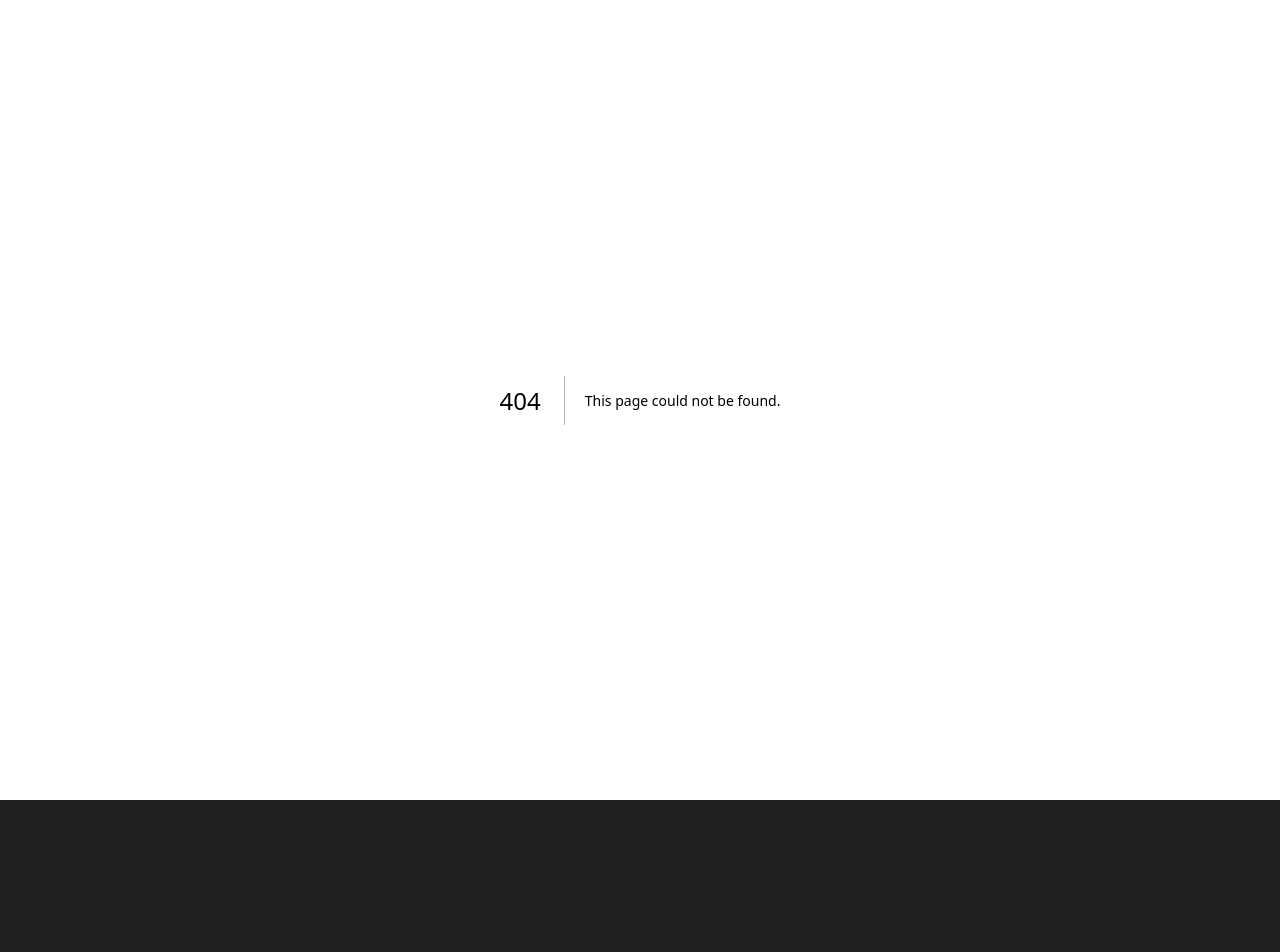
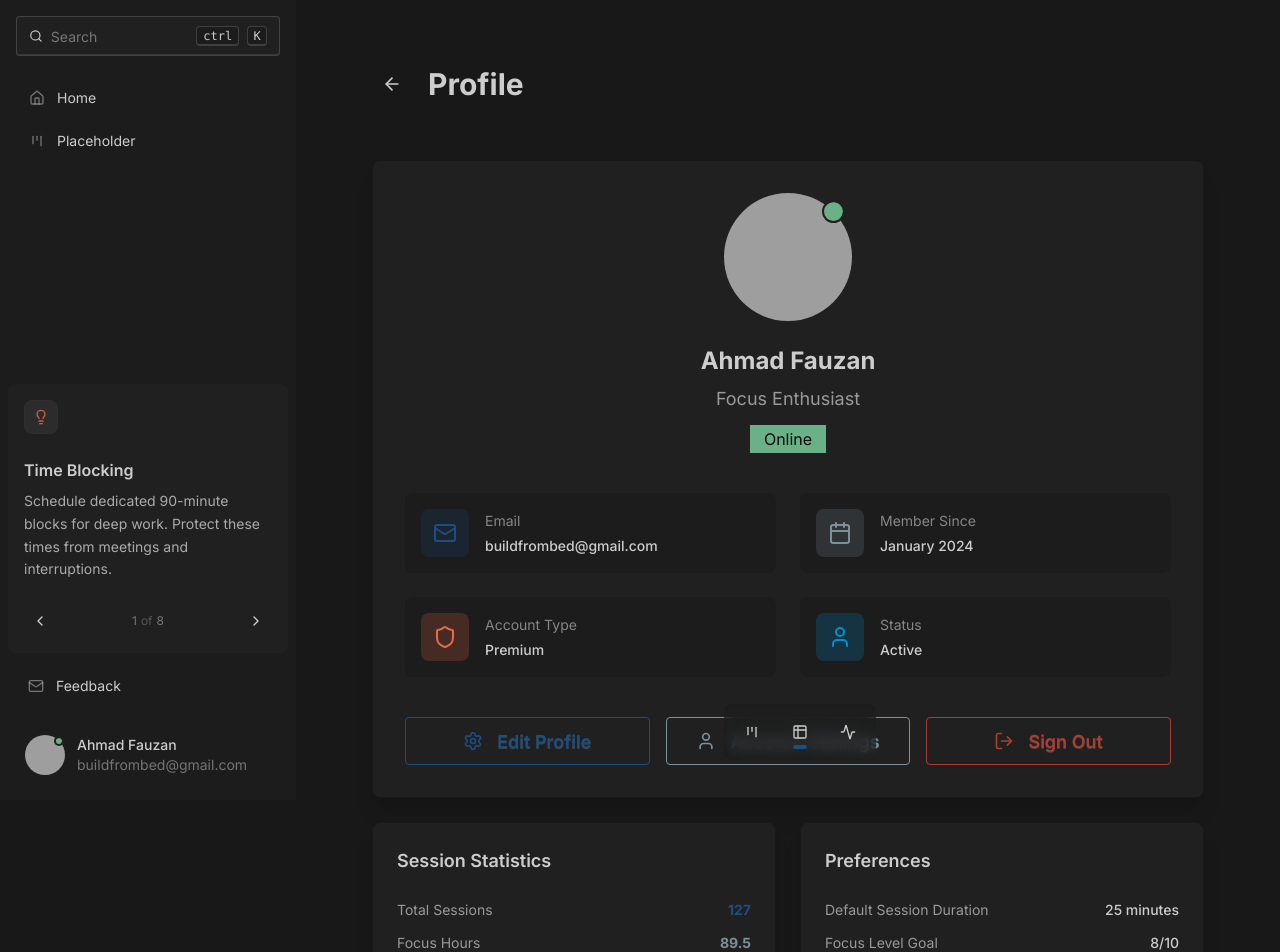
Before and after one commit to vaujan/deepflow, a Next.js app: page /profile in a window 1280 px wide. Before the commit this address had no page. Shown: the top 952 px of the page. Before the commit the page ends 800 px from the top, so only its background shows below. Built offline with nearby package versions, Linux system fonts and the light colour scheme; grey boxes are pictures that could not be loaded.

Commit message:
reroute to /

```diff
--- a/src/app/home/page.tsx
+++ /dev/null
@@ -1,41 +0,0 @@
-import Dock from "@/src/components/ui/dock";
-import SessionCard from "@/src/components/ui/session-card";
-import Sidebar from "@/src/components/ui/sidebar";
-import SessionTable from "@/src/components/ui/session-table";
-import useWidgets from "@/src/hooks/useWidgets";
-import React from "react";
-import SessionGraph from "@/src/components/ui/session-graph";
-
-export default function Page() {
-	return (
-		<div className="min-h-screen bg-base-300 flex flex-col lg:flex-row">
-			<Sidebar />
-			{/* Container */}
-			<main className="w-full relative flex flex-col gap-4 flex-1 items-center justify-start">
-				<div className="flex w-full h-full flex-col">
-					<div className="max-w-8xl items-start justify-center h-full flex gap-6 w-full px-8 py-8">
-						<SessionCard />
-						{/* <SessionTable /> */}
-					</div>
-				</div>
-
-				{/* Widgets layout */}
-				<div className="min-h-screen w-full justify-center items-center flex flex-col gap-4 ">
-					{/* Kanban widget */}
-					{/* <div className="flex flex-col w-full h-fit px-4">
-						<div className="w-full h-128 rounded-box bg-base-100 border border-base-100"></div>
-					</div> */}
-
-					{/* Notes and tasks widget */}
-					{/* <div className="flex w-full gap-4 h-fit px-4">
-						<div className="w-full h-128 rounded-box bg-base-100 border border-base-100"></div>
-						<div className="w-full h-128 rounded-box bg-base-100 border border-base-100"></div>
-					</div> */}
-				</div>
-				<div className="font-medium sticky w-32 bottom-10">
-					<Dock />
-				</div>
-			</main>
-		</div>
-	);
-}
--- a/src/app/page.tsx
+++ b/src/app/page.tsx
@@ -1,40 +1,37 @@
+import Dock from "@/src/components/ui/dock";
+import SessionCard from "@/src/components/ui/session-card";
+import Sidebar from "@/src/components/ui/sidebar";
+import SessionTable from "@/src/components/ui/session-table";
+import useWidgets from "@/src/hooks/useWidgets";
 import React from "react";
-import Sidebar from "../components/ui/sidebar";
-import LeftCard from "../components/ui/left-card";
-import RightCard from "../components/ui/right-card";
-import Dock from "../components/ui/dock";
-import Stats from "../components/ui/session-table";
-import DeepWork from "../components/ui/deepwork";
-import TauriDemo from "../components/ui/tauri-demo";
+import SessionGraph from "@/src/components/ui/session-graph";
 
 export default function Page() {
 	return (
 		<div className="min-h-screen bg-base-300 flex flex-col lg:flex-row">
 			<Sidebar />
-			<main className="w-full relative flex flex-col gap-6 flex-1 items-center ustify-start ">
-				{/* Container */}
-				<div className="max-w-8xl flex flex-col gap-6 w-full px-8 py-16">
-					<div className="w-full gap-8 flex">
-						{/* Card */}
-						<div className="flex flex-col gap-8">
-							<LeftCard />
-							<DeepWork />
-						</div>
-						{/*  Card */}
-						<div className="flex flex-col gap-8">
-							<Stats />
-							<RightCard />
-						</div>
-					</div>
-
-					<div className="w-full flex gap-8">
-						{/* Card */}
-						<Stats />
-						{/* Tauri Demo */}
-						<TauriDemo />
+			{/* Container */}
+			<main className="w-full relative flex flex-col gap-4 flex-1 items-center justify-start">
+				<div className="flex w-full h-full flex-col">
+					<div className="max-w-8xl items-start justify-center h-full flex gap-6 w-full px-8 py-8">
+						<SessionCard />
+						{/* <SessionTable /> */}
 					</div>
 				</div>
 
+				{/* Widgets layout */}
+				<div className="min-h-screen w-full justify-center items-center flex flex-col gap-4 ">
+					{/* Kanban widget */}
+					{/* <div className="flex flex-col w-full h-fit px-4">
+						<div className="w-full h-128 rounded-box bg-base-100 border border-base-100"></div>
+					</div> */}
+
+					{/* Notes and tasks widget */}
+					{/* <div className="flex w-full gap-4 h-fit px-4">
+						<div className="w-full h-128 rounded-box bg-base-100 border border-base-100"></div>
+						<div className="w-full h-128 rounded-box bg-base-100 border border-base-100"></div>
+					</div> */}
+				</div>
 				<div className="font-medium sticky w-32 bottom-10">
 					<Dock />
 				</div>
--- /dev/null
+++ b/src/app/profile/page.tsx
@@ -0,0 +1,186 @@
+"use client";
+
+import {
+	LogOut,
+	Settings,
+	User,
+	Mail,
+	Calendar,
+	Shield,
+	ArrowLeft,
+} from "lucide-react";
+import React from "react";
+import { useRouter } from "next/navigation";
+import Sidebar from "@/src/components/ui/sidebar";
+import Dock from "@/src/components/ui/dock";
+
+export default function ProfilePage() {
+	const router = useRouter();
+
+	const goBack = () => {
+		router.back();
+	};
+
+	return (
+		<div className="min-h-screen bg-base-300 flex flex-col lg:flex-row">
+			<Sidebar />
+			<main className="w-full relative flex flex-col gap-6 flex-1 items-center justify-start">
+				{/* Container */}
+				<div className="max-w-4xl flex flex-col gap-6 w-full px-8 py-16">
+					{/* Header with Back Button */}
+					<div className="flex items-center gap-4 mb-8">
+						<button onClick={goBack} className="btn btn-ghost btn-circle">
+							<ArrowLeft className="w-5 h-5" />
+						</button>
+						<h1 className="text-3xl font-bold">Profile</h1>
+					</div>
+
+					{/* Profile Card */}
+					<div className="card bg-base-100 shadow-xl border border-base-300">
+						<div className="card-body p-8">
+							{/* Avatar and Name Section */}
+							<div className="flex flex-col items-center text-center mb-8">
+								<div className="avatar avatar-online mb-6">
+									<div className="w-32 rounded-full">
+										<img
+											src="https://img.daisyui.com/images/profile/demo/gordon@192.webp"
+											alt="Profile"
+										/>
+									</div>
+								</div>
+								<h2 className="text-2xl font-bold text-base-content mb-2">
+									Ahmad Fauzan
+								</h2>
+								<p className="text-lg text-base-content/70">Focus Enthusiast</p>
+								<div className="badge badge-success badge-lg mt-3">Online</div>
+							</div>
+
+							{/* User Details Grid */}
+							<div className="grid grid-cols-1 md:grid-cols-2 gap-6 mb-8">
+								<div className="flex items-center gap-4 p-4 bg-base-200 rounded-box">
+									<div className="w-12 h-12 bg-primary/20 rounded-box flex items-center justify-center">
+										<Mail className="w-6 h-6 text-primary" />
+									</div>
+									<div className="flex-1">
+										<p className="text-sm text-base-content/60 mb-1">Email</p>
+										<p className="font-medium text-base-content">
+											buildfrombed@gmail.com
+										</p>
+									</div>
+								</div>
+
+								<div className="flex items-center gap-4 p-4 bg-base-200 rounded-box">
+									<div className="w-12 h-12 bg-secondary/20 rounded-box flex items-center justify-center">
+										<Calendar className="w-6 h-6 text-secondary" />
+									</div>
+									<div className="flex-1">
+										<p className="text-sm text-base-content/60 mb-1">
+											Member Since
+										</p>
+										<p className="font-medium text-base-content">
+											January 2024
+										</p>
+									</div>
+								</div>
+
+								<div className="flex items-center gap-4 p-4 bg-base-200 rounded-box">
+									<div className="w-12 h-12 bg-accent/20 rounded-box flex items-center justify-center">
+										<Shield className="w-6 h-6 text-accent" />
+									</div>
+									<div className="flex-1">
+										<p className="text-sm text-base-content/60 mb-1">
+											Account Type
+										</p>
+										<p className="font-medium text-base-content">Premium</p>
+									</div>
+								</div>
+
+								<div className="flex items-center gap-4 p-4 bg-base-200 rounded-box">
+									<div className="w-12 h-12 bg-info/20 rounded-box flex items-center justify-center">
+										<User className="w-6 h-6 text-info" />
+									</div>
+									<div className="flex-1">
+										<p className="text-sm text-base-content/60 mb-1">Status</p>
+										<p className="font-medium text-base-content">Active</p>
+									</div>
+								</div>
+							</div>
+
+							{/* Action Buttons */}
+							<div className="grid grid-cols-1 md:grid-cols-3 gap-4">
+								<button className="btn btn-outline btn-primary btn-lg">
+									<Settings className="w-5 h-5 mr-2" />
+									Edit Profile
+								</button>
+								<button className="btn btn-outline btn-secondary btn-lg">
+									<User className="w-5 h-5 mr-2" />
+									Account Settings
+								</button>
+								<button className="btn btn-outline btn-error btn-lg">
+									<LogOut className="w-5 h-5 mr-2" />
+									Sign Out
+								</button>
+							</div>
+						</div>
+					</div>
+
+					{/* Additional Profile Sections */}
+					<div className="grid grid-cols-1 lg:grid-cols-2 gap-6">
+						{/* Statistics Card */}
+						<div className="card bg-base-100 shadow-xl border border-base-300">
+							<div className="card-body">
+								<h3 className="card-title text-lg mb-4">Session Statistics</h3>
+								<div className="space-y-3">
+									<div className="flex justify-between items-center">
+										<span className="text-base-content/70">Total Sessions</span>
+										<span className="font-bold text-primary">127</span>
+									</div>
+									<div className="flex justify-between items-center">
+										<span className="text-base-content/70">Focus Hours</span>
+										<span className="font-bold text-secondary">89.5</span>
+									</div>
+									<div className="flex justify-between items-center">
+										<span className="text-base-content/70">
+											Completion Rate
+										</span>
+										<span className="font-bold text-accent">94%</span>
+									</div>
+								</div>
+							</div>
+						</div>
+
+						{/* Preferences Card */}
+						<div className="card bg-base-100 shadow-xl border border-base-300">
+							<div className="card-body">
+								<h3 className="card-title text-lg mb-4">Preferences</h3>
+								<div className="space-y-3">
+									<div className="flex justify-between items-center">
+										<span className="text-base-content/70">
+											Default Session Duration
+										</span>
+										<span className="font-medium">25 minutes</span>
+									</div>
+									<div className="flex justify-between items-center">
+										<span className="text-base-content/70">
+											Focus Level Goal
+										</span>
+										<span className="font-medium">8/10</span>
+									</div>
+									<div className="flex justify-between items-center">
+										<span className="text-base-content/70">Notifications</span>
+										<span className="font-medium">Enabled</span>
+									</div>
+								</div>
+							</div>
+						</div>
+					</div>
+				</div>
+
+				{/* Dock */}
+				<div className="font-medium sticky w-32 bottom-10">
+					<Dock />
+				</div>
+			</main>
+		</div>
+	);
+}
--- /dev/null
+++ b/src/app/test/page.tsx
@@ -0,0 +1,44 @@
+import React from "react";
+import Sidebar from "../../components/ui/sidebar";
+import LeftCard from "../../components/ui/left-card";
+import RightCard from "../../components/ui/right-card";
+import Dock from "../../components/ui/dock";
+import Stats from "../../components/ui/session-table";
+import DeepWork from "../../components/ui/deepwork";
+import TauriDemo from "../../components/ui/tauri-demo";
+
+export default function Page() {
+	return (
+		<div className="min-h-screen bg-base-300 flex flex-col lg:flex-row">
+			<Sidebar />
+			<main className="w-full relative flex flex-col gap-6 flex-1 items-center ustify-start ">
+				{/* Container */}
+				<div className="max-w-8xl flex flex-col gap-6 w-full px-8 py-16">
+					<div className="w-full gap-8 flex">
+						{/* Card */}
+						<div className="flex flex-col gap-8">
+							<LeftCard />
+							<DeepWork />
+						</div>
+						{/*  Card */}
+						<div className="flex flex-col gap-8">
+							<Stats />
+							<RightCard />
+						</div>
+					</div>
+
+					<div className="w-full flex gap-8">
+						{/* Card */}
+						<Stats />
+						{/* Tauri Demo */}
+						<TauriDemo />
+					</div>
+				</div>
+
+				<div className="font-medium sticky w-32 bottom-10">
+					<Dock />
+				</div>
+			</main>
+		</div>
+	);
+}
```
